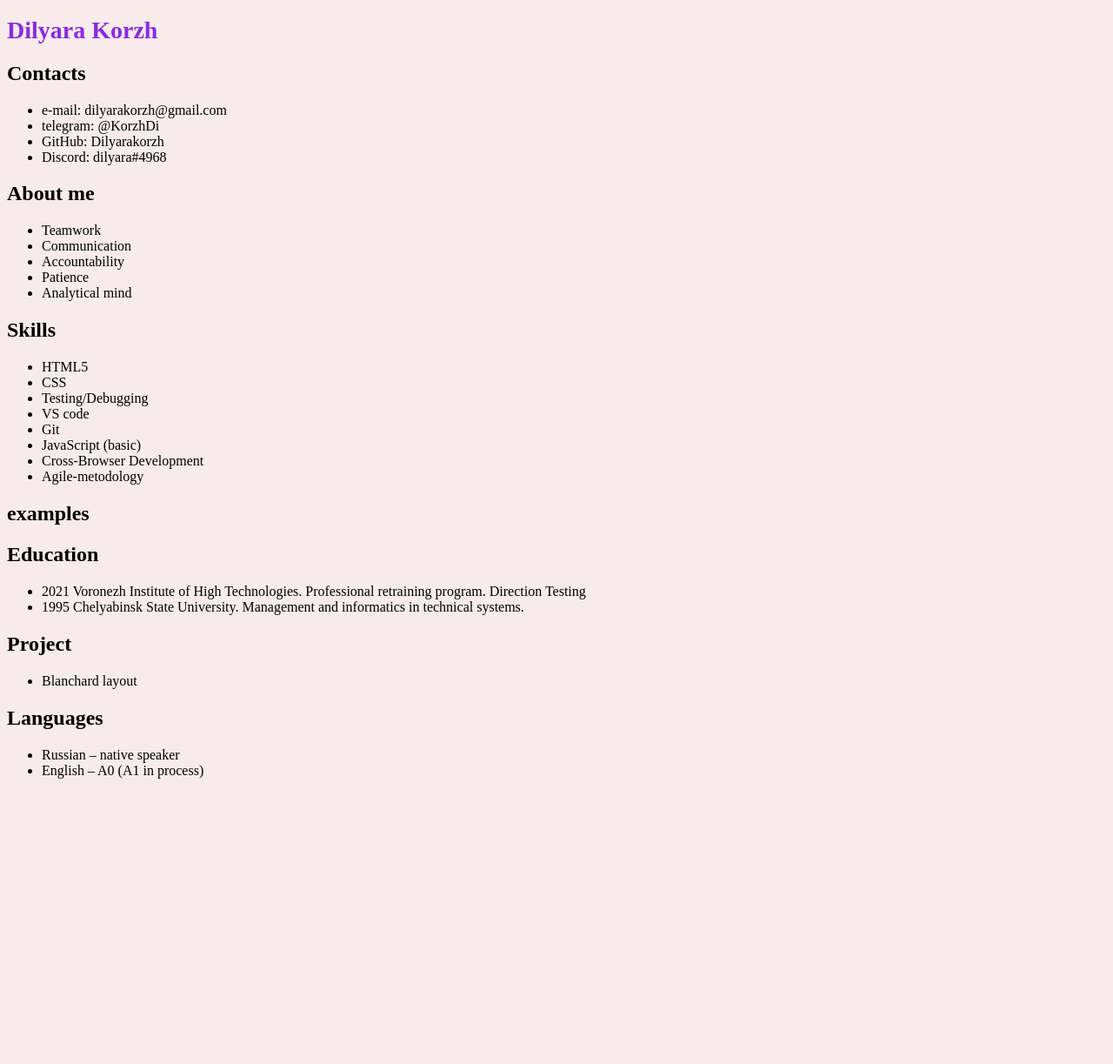
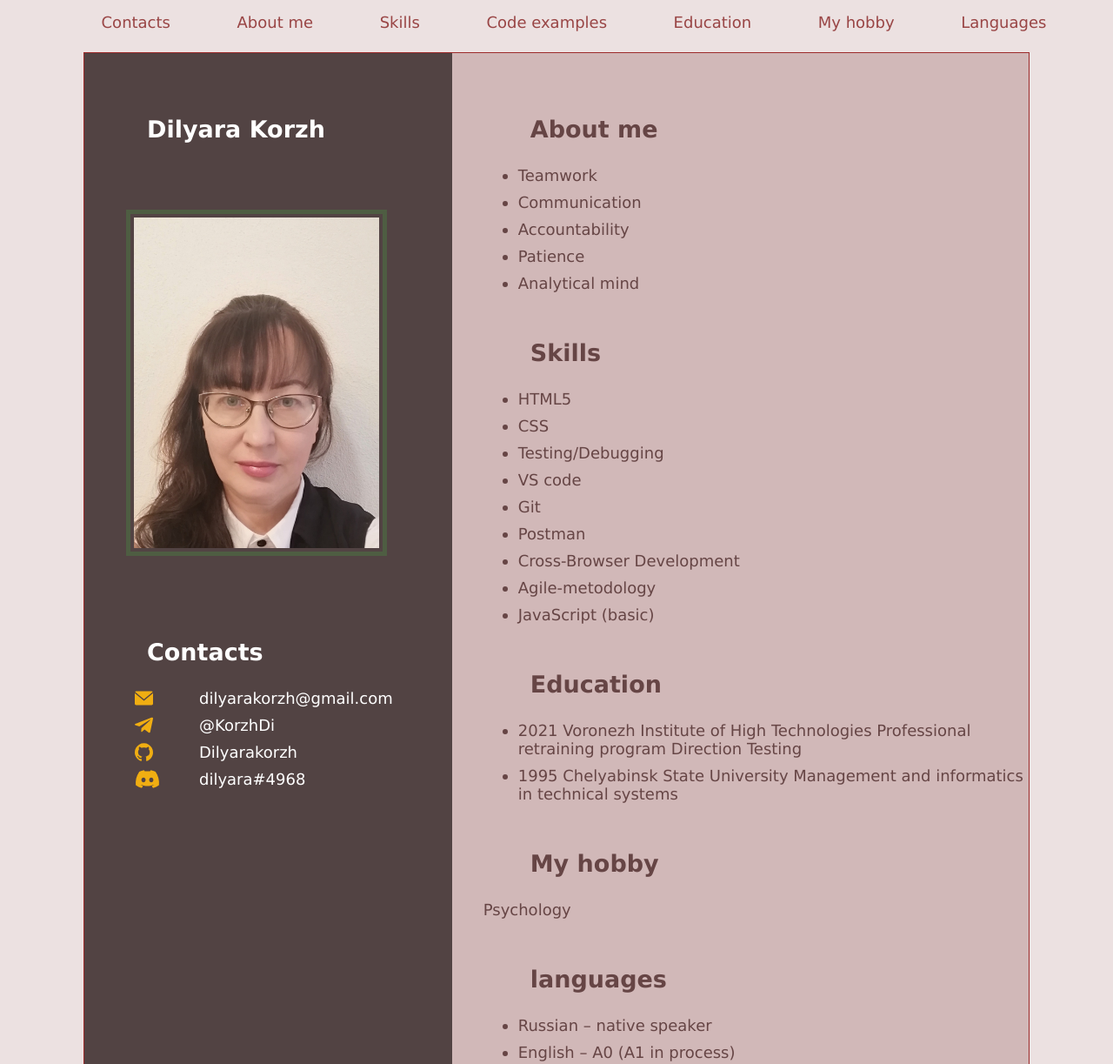
Before and after one commit to Dilyarakorzh/rsschool-cv, a plain HTML site: page index.html in a window 1280 px wide. Shown: the top 1223 px of the page at 87% size. Before the commit the page ends 911 px from the top, so only its background shows below. Drawn offline with Linux system fonts and the light colour scheme.

Commit message:
docs: add doc

```diff
--- a/index.html
+++ b/index.html
@@ -1,29 +1,76 @@
 <!DOCTYPE html>
 <html lang="en">
+
 <head>
     <meta charset="UTF-8">
     <meta http-equiv="X-UA-Compatible" content="IE=edge">
     <meta name="viewport" content="width=device-width, initial-scale=1.0">
+    <link rel="shortcut icon" href="user_female.ico" type="image/x-icon">
+    <title>CV Korzh_D.F.</title>
     <link rel="stylesheet" href="style.css">
-    <title>Document</title>
+
 </head>
+
 <body>
+    <header class="header">
+        <nav>
+            <ul class="nav-list">
+                <li>
+                    <a href="#contacts">Contacts</a>
+                </li>
+                <li>
+                    <a href="#aboutme">About me</a>
+                </li>
+                <li>
+                    <a href="#skills">Skills</a>
+                </li>
+                <li>
+                    <a href="#examples">Code examples</a>
+                </li>
+                <li>
+                    <a href="#education">Education</a>
+                </li>
+                <li>
+                    <a href="#hobby">My hobby</a>
+                </li>
+                <li>
+                    <a href="#languages">Languages</a>
+                </li>
+            </ul>
+        </nav>
+    </header>
 
- <h1>Dilyara Korzh</h1>
+    <div class="space"></div>
 
-<!--[Alt-photo]-->
+    <main class="main">
 
-<h2>Contacts</h2>
+        <section class="contacts" id="contacts">
 
-<ul>
-    <li>e-mail: dilyarakorzh@gmail.com</li>
-<li>telegram: @KorzhDi</li>
-<li>GitHub: Dilyarakorzh</li>
-<li>Discord: dilyara#4968</li>
+            <h1 class="section-title">Dilyara Korzh</h1>
+
+            <img id="img01" src="../images/photo.jpg" alt="здесь будет фото" title="Dilyara"><br>
+
+            <h2 class="section-title">Contacts</h2>
+
+            <ul class="contacts__list">
+                <li class="email">
+                    <a href="mailto:dilyarakorzh@gmail.com">dilyarakorzh@gmail.com</a>
+                </li>
+                <li class="tg">
+                    <a href="tg://resolve?domain=KorzhDi">@KorzhDi</a>
+                </li>
+                <li class="git">
+                    <a href="https://github.com/Dilyarakorzh">Dilyarakorzh</a>
+                </li>
+                <li class="ds">
+                    <a href="https://discord.com/users/925053122500526130">dilyara#4968</a>
+                </li>
             </ul>
+        </section>
 
-<h2>About me</h2>
-
+        <div class="info">
+            <section class="section" id="aboutme">
+                <h2 class="section-title">About me</h2>
                 <ul>
                     <li>Teamwork</li>
                     <li>Communication</li>
@@ -31,45 +78,62 @@
                     <li>Patience</li>
                     <li>Analytical mind</li>
                 </ul>
+            </section>
 
-<h2>Skills</h2>
-
+            <section class="section" id="skills">
+                <h2 class="section-title">Skills</h2>
                 <ul>
                     <li>HTML5</li>
                     <li>CSS</li>
                     <li>Testing/Debugging</li>
                     <li>VS code</li>
                     <li>Git</li>
-<li>JavaScript (basic)</li>
+                    <li>Postman</li>
                     <li>Cross-Browser Development</li>
                     <li>Agile-metodology</li>
+                    <li>JavaScript (basic)</li>
+                </ul>
+            </section>
+
+            <section class="section" id="education">
+                <h2 class="section-title">Education</h2>
+                <ul>
+                    <li>2021 Voronezh Institute of High Technologies Professional retraining program Direction Testing</li>
+                    <li>1995 Chelyabinsk State University Management and informatics in technical systems</li>
                 </ul>
 
-<h2>examples</h2>
-<!--function multiply(a, b){
-  return a * b
-} -->
+            </section>
 
-<h2>Education</h2>
+            <section class="section" id="hobby">
+                <h2 class="section-title">My hobby</h2>
+                <p>Psychology</p>
+            </section>
 
-<ul>
-    <li>2021 Voronezh Institute of High Technologies. Professional retraining program. Direction Testing</li>
-    <li>1995 Chelyabinsk State University. Management and informatics in technical systems.</li>
-
-</ul>
-
-<h2>Project</h2>
-
-<ul>
-    <li>Blanchard layout</li>
-</ul>
-
-<h2>Languages</h2>
-
+            <section class="section" id="languages">
+                <h2 class="section-title">languages</h2>
                 <ul>
                     <li>Russian – native speaker</li>
                     <li>English – A0 (A1 in process)</li>
                 </ul>
+            </section>
 
+            <section class="section" id="examples">
+                <h2 class="section-title">Examples</h2>
+                <pre class="hljs" style="display: block; width: fit-content; padding: 0.5em; border-radius: 10px; border: 3px solid gainsboro; background: rgb(240, 240, 240); color: rgb(68, 68, 68);">document.<span class="hljs-keyword" style="font-weight: 700;">write</span>(<span class="hljs-string" style="color: rgb(136, 0, 0);">"&lt;p&gt;"</span> + <span class="hljs-keyword" style="font-weight: 700;">Date</span>() + <span class="hljs-string" style="color: rgb(136, 0, 0);">"&lt;/p&gt;"</span>);</pre>
+            </section>
+
+        </div>
+
+
+    </main>
+
+    <footer class="footer">
+        <a href="https://github.com/Dilyarakorzh">GitHub</a>
+        <span>2021</span>
+        <a href="https://rs.school/js/">
+            <img id="img02" src="../images/rs-logo.svg" alt="logo">
+        </a>
+    </footer>
 </body>
+
 </html>
--- a/style.css
+++ b/style.css
@@ -1,3 +1,157 @@
-h1 {color: blueviolet;}
-body {background-color: rgb(247, 235, 235);}
-h1 {font-size: 28px;}
+* {
+    box-sizing: border-box;
+    margin: 0;
+    padding: 10;
+    font-family: Verdana, Geneva, Tahoma, sans-serif;
+    font-size: 18px;
+}
+
+a {
+    text-decoration: none;
+    color: rgb(153, 69, 69);
+}
+
+a:hover {
+    text-decoration: underline;
+}
+
+html {
+    scroll-behavior: smooth;
+}
+
+body {
+    display: flex;
+    flex-direction: column;
+    min-height: 100vh;
+    background: rgb(236, 225, 225);
+}
+
+.nav-list {
+    display: flex;
+    align-items: center;
+    justify-content: space-evenly;
+    list-style: none;
+    height: 100%;
+}
+
+.header {
+    position: fixed;
+    top: 0;
+    left: 0;
+    right: 0;
+    height: 60px;
+    background: rgb(236, 225, 225);
+    border-bottom: none;
+}
+
+nav {
+    position: absolute;
+    inset: 0;
+}
+
+.section {
+    width: 100%;
+    margin: 0em 1em;
+}
+
+.section-title {
+    margin: 1em;
+    padding: 1em;
+    font-size: 1.5rem;
+    margin-bottom: 0;
+}
+
+@media (max-width: 768px) {
+    .section {
+        width: 100%;
+    }
+}
+
+.email {
+    background: url(../images/email.svg) no-repeat 0 50%;
+}
+
+.tg {
+    background: url(../images/telegram.svg) no-repeat 0 50%;
+}
+
+.git {
+    background: url(../images/github.svg) no-repeat 0 50%;
+    ;
+}
+
+.ds {
+    background: url(../images/discord.svg) no-repeat 0 50%;
+    ;
+}
+
+.email,
+.tg,
+.git,
+.ds {
+    list-style: none;
+    padding-left: 24px;
+    background-size: contain;
+}
+
+.contacts__list li a {
+    color: #FFF !important;
+    padding-left: 0px;
+    margin: 0px 50px;
+}
+
+li {
+    margin-bottom: 10px;
+}
+
+.contacts {
+    padding: 1rem;
+    color: white;
+    background-color: rgb(82, 67, 67);
+    min-width: 300;
+}
+
+.info {
+    padding: 1rem;
+    color: rgb(102, 69, 69);
+    background-color: rgb(209, 184, 184);
+    flex-grow: 10;
+}
+
+main {
+    border: 1px solid rgb(156, 42, 42);
+    width: 85vw;
+    display: flex;
+    margin: 0 auto;
+}
+
+.space {
+    height: 60px;
+}
+
+#img01 {
+    width: 300px;
+    border: 5px solid rgba(57, 226, 57, 0.158);
+    display: block;
+    margin: 50px 20px 20px 30px;
+    padding: 4px;
+}
+
+#img02 {
+    width: 100px;
+}
+
+.footer {
+    height: 60px;
+    display: flex;
+    align-items: center;
+    justify-content: space-evenly;
+    padding: 0 2em;
+}
+
+.footer * {
+    font-weight: bolder;
+    font-family: sans-serif;
+    font-size: 30px;
+    color: rgb(153, 69, 69);
+}
```
Also changed, not shown: images/discord.svg (added), images/email.svg (added), images/github.svg (added), images/photo.jpg (added), images/rs-logo.svg (added), images/rs_school_js.svg (added), images/telegram.svg (added), user_female.ico (added), 1 other file. Lines whose indentation alone changed are shown as unchanged.
